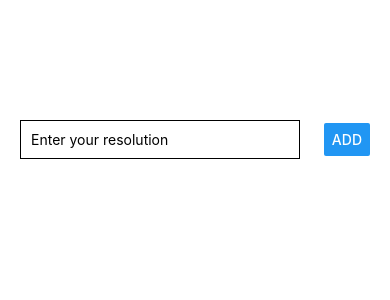
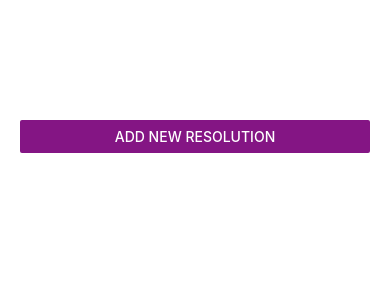
Before and after one commit to jsteigelman/new-years-resolutions, a React Native app: screen / in a window 390 px wide. Shown: the top 300 px of the page. Built offline with nearby package versions, Linux system fonts and the light colour scheme.

Commit message:
added animated modal, and centered input field

```diff
--- a/App.js
+++ b/App.js
@@ -1,37 +1,47 @@
 import React, { useState } from 'react'
 import { StatusBar } from 'expo-status-bar'
-import {
-  StyleSheet,
-  Text,
-  TextInput,
-  View,
-  Button,
-  ScrollView,
-  FlatList,
-} from 'react-native'
+import { StyleSheet, View, Button, FlatList } from 'react-native'
 
 import ResolutionItem from './components/ResolutionItem'
 import ResolutionInput from './components/ResolutionInput'
 
 export default function App() {
   const [resolutions, setResolutions] = useState([])
+  const [modalVisible, setModalVisible] = useState(false)
+
 
   const addResolutionHandler = (resolution) => {
     setResolutions((currentResolutions) => [
       ...currentResolutions,
-      { key: Math.random().toString(), value: resolution },
+      { id: Math.random().toString(), value: resolution },
     ])
+    setModalVisible(false)
+  }
+
+  const removeResolutionHandler = (resolutionId) => {
+    setResolutions((currentResolutions) => {
+      return currentResolutions.filter(
+        (resolution) => resolution.id !== resolutionId
+      )
+    })
   }
 
   return (
     <View style={styles.container}>
-      <ResolutionInput onAddResolution={addResolutionHandler} />
+      <Button onPress={() => setModalVisible(!modalVisible)} title="Add new resolution" color="#841584" />
+
+      <ResolutionInput onAddResolution={addResolutionHandler} visible={modalVisible} />
 
       <FlatList
         keyExtractor={(item, index) => item.key}
         data={resolutions}
         renderItem={(itemData) => (
-          <ResolutionItem title={itemData.item.value} onDelete={() => console.log('Does this work?')} />
+          <ResolutionItem
+            id={itemData.item.id}
+            onDelete={removeResolutionHandler}
+            title={itemData.item.value}
+            // key={itemData.item.id}
+          />
         )}
       />
     </View>
--- a/components/ResolutionInput.js
+++ b/components/ResolutionInput.js
@@ -1,5 +1,5 @@
 import React, { useState } from 'react'
-import { View, Text, StyleSheet, TextInput, Button } from 'react-native'
+import { View, Text, StyleSheet, TextInput, Button, Modal } from 'react-native'
 import ResolutionItem from './ResolutionItem'
 
 const ResolutionInput = (props) => {
@@ -10,6 +10,14 @@ const ResolutionInput = (props) => {
   }
 
   return (
+    <Modal
+      visible={props.visible}
+      animationType="slide"
+      // onRequestClose={() => {
+      //   Alert.alert('Modal has been closed.')
+      //   setModalVisible(!modalVisible)
+      // }}
+    >
       <View style={styles.inputContainer}>
         <TextInput
           placeholder='Enter your resolution'
@@ -23,13 +31,15 @@ const ResolutionInput = (props) => {
           onPress={props.onAddResolution.bind(this, inputResolution)}
         />
       </View>
+    </Modal>
   )
 }
 
 const styles = StyleSheet.create({
   inputContainer: {
-    flexDirection: 'row',
-    justifyContent: 'space-between',
+    flex: 1,
+    flexDirection: 'column',
+    justifyContent: 'center',
     alignItems: 'center',
   },
   textInput: {
@@ -37,6 +47,7 @@ const styles = StyleSheet.create({
     borderBottomColor: 'black',
     borderWidth: 1,
     padding: 10,
+    marginBottom: 10
   },
 })
 
--- a/components/ResolutionItem.js
+++ b/components/ResolutionItem.js
@@ -1,10 +1,9 @@
 import React from 'react'
 import { View, Text, StyleSheet, TouchableOpacity } from 'react-native'
 
-
 const ResolutionItem = (props) => {
   return (
-    <TouchableOpacity activeOpacity={0.65} onPress={props.onDelete}>
+    <TouchableOpacity activeOpacity={0.65} onPress={() => props.onDelete(props.id)}>
       <View style={styles.resolutionListItem} on>
         <Text>{props.title}</Text>
       </View>
--- a/package.json
+++ b/package.json
@@ -11,6 +11,7 @@
   },
   "dependencies": {
     "expo": "~44.0.0",
+    "expo-cli": "^5.1.2",
     "expo-status-bar": "~1.2.0",
     "react": "17.0.1",
     "react-dom": "17.0.1",
```
Also changed, not shown: 1 other file (tests, documents, lock files or other folders). Lines whose indentation alone changed are shown as unchanged.
